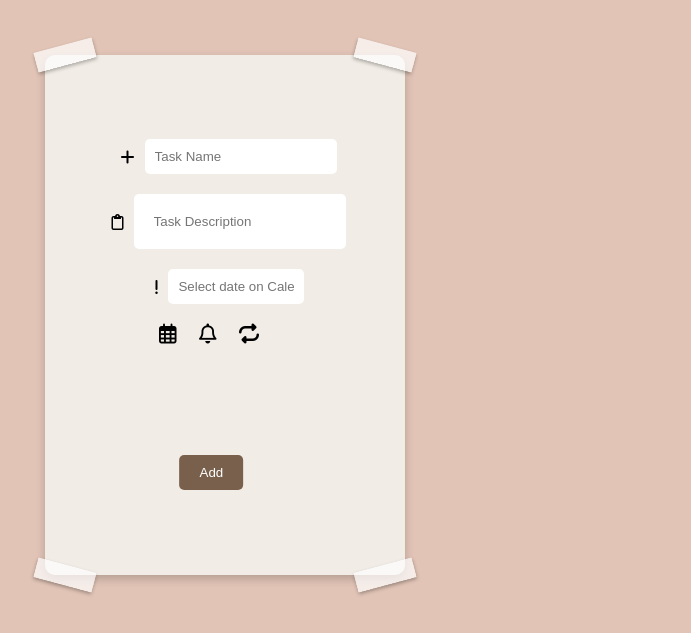
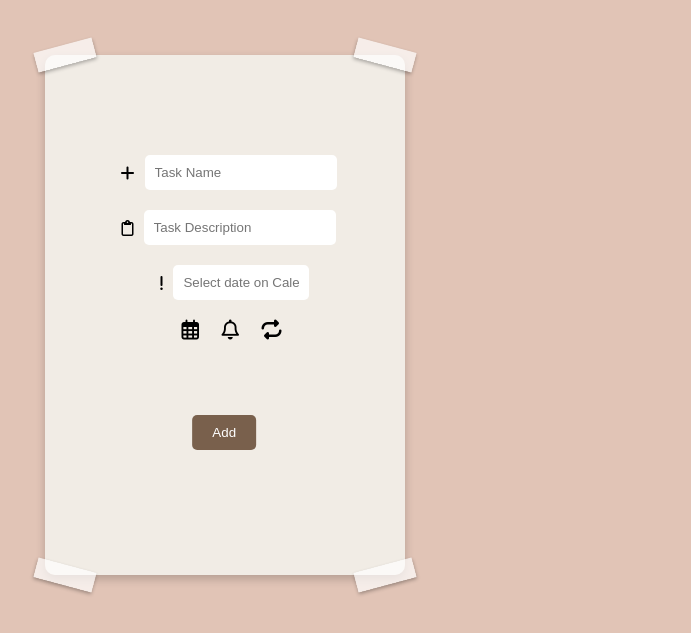
Before and after one commit to Ayanda-Radebe/to-do, a website: page index.html in a window 1280 px wide. Shown: the part 145-778 px from the top of the page, without its empty margins (83-774 px from the left). Drawn offline with nearby package versions, Linux system fonts and the light colour scheme.

Commit message:
task content position updated

```diff
--- a/styles.css
+++ b/styles.css
@@ -87,7 +87,7 @@ h1 {
 /* Task Icons */
 .task-options{
   position: relative;
-  left: 45%;
+  left: 52%;
   transform: translate(-50%, 0);
   display: flex;
   justify-content: space-between;
@@ -100,16 +100,13 @@ h1 {
     gap: 100px;
 }
 
-.task-options i:hover{
-  color: rgba(192, 122, 25, 0.651);
-}
-
 /* //////////////////////////////////////////////// */
 
 .task-container{
-  margin-top: 20%;
+  margin-top: 25%;
 }
-.add-task, .details-task, .date-selected {
+
+.add-task {
   position: relative;
   width: 90%;
   display: flex;
@@ -117,9 +114,33 @@ h1 {
   align-items: center;
   margin-bottom: 10px;
   gap: 10px;
-  margin: 20px
+  margin: 20px;
+}
 
+.details-task {
+  position: relative;
+  width: 90%;
+  display: flex;
+  justify-content: center;
+  align-items: center;
+  margin-bottom: 10px;
+  gap: 10px;
+  margin: 20px;
 }
+
+ .date-selected {
+  position: relative;
+  width: 90%;
+  display: flex;
+  justify-content: center;
+  align-items: center;
+  margin-bottom: 10px;
+  gap: 10px;
+  margin: 20px;
+  left: 5px;
+}
+
+
 
 #task-name {
   width: 60%;
@@ -130,9 +151,10 @@ h1 {
 
 #task-description {
   width: 60%;
-  padding: 20px;
+  padding: 10px;
   border: none;
   border-radius: 5px;
+
 }
 
 #selected-date{
@@ -155,8 +177,8 @@ h1 {
 
 .add-task-btn {
   position: fixed;
-  top: 75%;
-  left: 23%;
+  top: 70%;
+  left: 24%;
   transform: translate(-50%, 0);
 }
 
```
